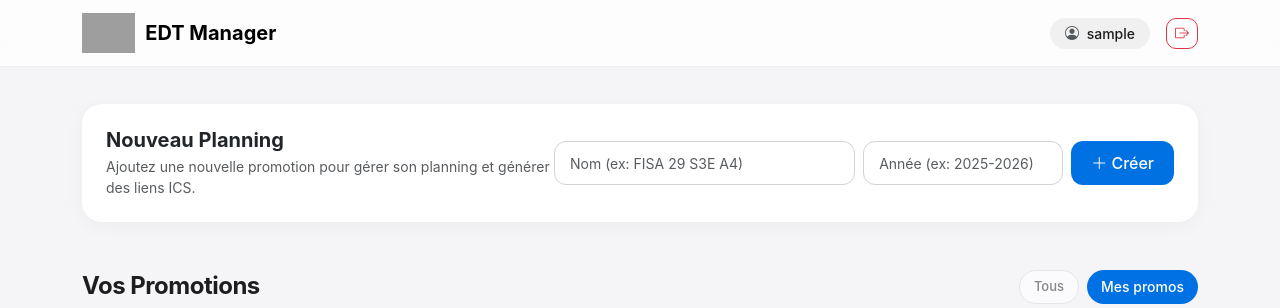
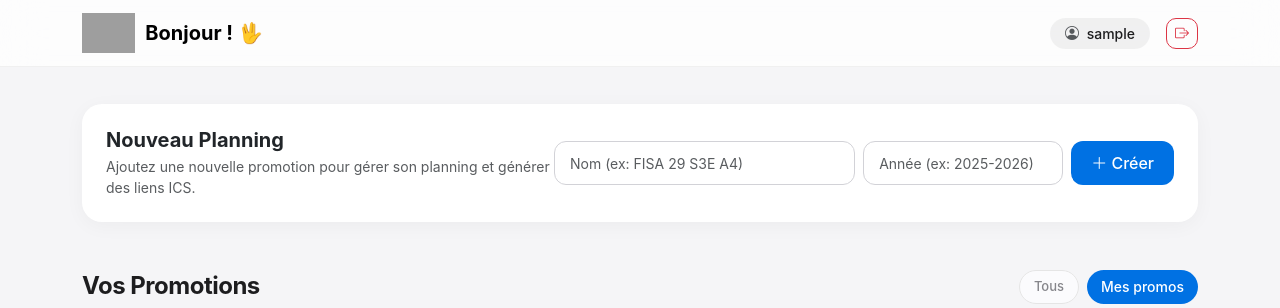
Before and after one commit to julesh17/CESI-EDT-VERCEL, a FastAPI app: page / in a window 1280 px wide. Shown: the top 308 px of the page. Run offline with FastAPI, Linux system fonts and the light colour scheme; the visitor is signed in with stand-in values (Sample User, id 1); data that the repository does not hold is empty; grey boxes are pictures that could not be loaded.

Commit message:
Update navbar greeting to 'Bonjour ! 🖖'

```diff
--- a/templates/index.html
+++ b/templates/index.html
@@ -181,7 +181,7 @@
     <div class="container">
         <a class="navbar-brand d-flex align-items-center fw-bold" href="#">
             <img src="https://peoplespheres.com/wp-content/uploads/2024/10/CESI-logo.png" alt="CESI" class="nav-logo">
-            <span>EDT Manager</span>
+            <span>Bonjour ! 🖖 </span>
         </a>
         <div class="d-flex align-items-center">
             <div class="user-pill d-none d-sm-block me-3">
```
